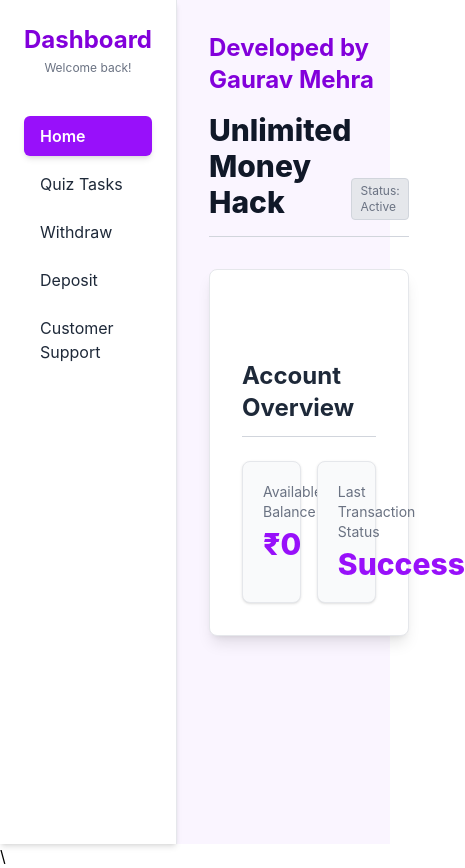
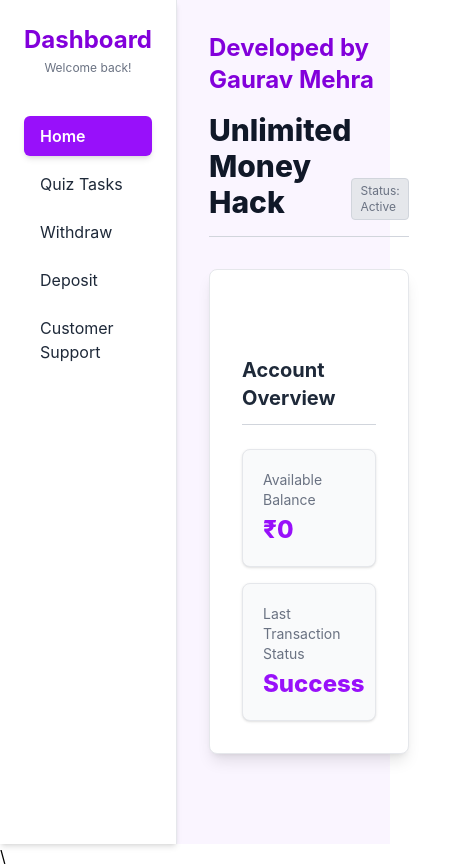
Before and after one commit to Gaurav-1810/Quiz-Play, a React (Vite) app: page /dashboard in a window 390 px wide. Shown: the whole page, 465 px wide, since content can reach past the window. Built offline with nearby package versions, Linux system fonts and the light colour scheme.

Commit message:
fixed moblie responsiveness issue

```diff
--- a/public/Auth/login.jsx
+++ b/public/Auth/login.jsx
@@ -51,7 +51,7 @@ export default function Login() {
         <div className="bg-white p-8 rounded-xl border border-purple-300 shadow-lg w-full max-w-md">
             <img src="https://images.unsplash.com/photo-1563013544-824ae1b704d3?q=80&w=400&h=200&auto=format&fit=crop" alt="Login Illustration" className="w-full h-32 object-cover rounded-lg mb-6 shadow-sm" />
             <div className="mb-8 text-center">
-                <h1 className="text-2xl font-bold text-purple-700">Welcome to Unlimited Money Hack</h1>
+                <h1 className="text-xl sm:text-2xl font-bold text-purple-700">Welcome to Unlimited Money Hack</h1>
                 <p className="text-sm text-gray-500 mt-1">Please log in to your account</p>
             </div>
             <form onSubmit={handleSubmit} className="space-y-6">
--- a/public/Auth/signUp.jsx
+++ b/public/Auth/signUp.jsx
@@ -40,7 +40,7 @@ export default function SignUp() {
         <div className="bg-white p-8 rounded-xl border border-purple-300 shadow-lg w-full max-w-md">
             <img src="https://images.unsplash.com/photo-1579621970563-ebec7560ff3e?q=80&w=400&h=200&auto=format&fit=crop" alt="Register Illustration" className="w-full h-32 object-cover rounded-lg mb-6 shadow-sm" />
             <div className="mb-8 text-center">
-                <h1 className="text-2xl font-bold text-purple-700">Welcome to Unlimited Money Hack</h1>
+                <h1 className="text-xl sm:text-2xl font-bold text-purple-700">Welcome to Unlimited Money Hack</h1>
                 <p className="text-sm text-gray-500 mt-1">Create your account</p>
             </div>
             <form onSubmit={handleSubmit} className="space-y-4">
--- a/src/Dashboard.jsx
+++ b/src/Dashboard.jsx
@@ -83,17 +83,17 @@ export default function Dashboard() {
             case 'home':
                 return (
                     <div className="space-y-6">
-                        <marquee scrollAmount="15" direction="left" className="text-lg text-purple-500 mb-6">Welcome to your dashboard! Check your balance and take on quiz challenges to earn more rewards.</marquee>
+                        <marquee scrollAmount="15" direction="left" className="text-md sm:text-lg text-purple-500 mb-6">Welcome to your dashboard! Check your balance and take on quiz challenges to earn more rewards.</marquee>
 
-                        <h3 className="text-2xl font-bold text-gray-800 border-b border-gray-300 pb-3">Account Overview</h3>
-                        <div className="grid grid-cols-2 gap-4">
+                        <h3 className="text-xl sm:text-2xl font-bold text-gray-800 border-b border-gray-300 pb-3">Account Overview</h3>
+                        <div className="grid grid-cols-1 md:grid-cols-2 gap-4">
                             <div className="p-5 bg-gray-50 border border-gray-200 rounded-lg shadow-sm">
                                 <p className="text-sm text-gray-500">Available Balance</p>
-                                <p className="text-3xl font-extrabold text-purple-600 mt-1">₹{balance.toLocaleString()}</p>
+                                <p className="text-2xl sm:text-3xl font-extrabold text-purple-600 mt-1">₹{balance.toLocaleString()}</p>
                             </div>
                             <div className="p-5 bg-gray-50 border border-gray-200 rounded-lg shadow-sm">
                                 <p className="text-sm text-gray-500">Last Transaction Status</p>
-                                <p className="text-3xl font-extrabold text-purple-600 mt-1">Success</p>
+                                <p className="text-2xl sm:text-3xl font-extrabold text-purple-600 mt-1">Success</p>
                             </div>
                         </div>
                     </div>
@@ -101,11 +101,11 @@ export default function Dashboard() {
             case 'quiz':
                 if (!quizState.started) {
                     return (
-                        <div className="text-center py-10 animate-fadeIn space-y-4">
-                            <marquee scrollAmount="15" direction="left" className="text-lg text-purple-500 mb-6">Welcome to your dashboard! Check your balance and take on quiz challenges to earn more rewards.</marquee>
+                        <div className="text-center py-6 sm:py-10 animate-fadeIn space-y-4">
+                            <marquee scrollAmount="15" direction="left" className="text-md sm:text-lg text-purple-500 mb-6">Welcome to your dashboard! Check your balance and take on quiz challenges to earn more rewards.</marquee>
 
-                            <img src={img1} alt="Quiz Start" className="w-full max-w-xs mx-auto h-32 object-cover rounded-lg shadow-md" />
-                            <h3 className="text-3xl font-bold text-purple-700 mb-4">Quiz Challenge</h3>
+                            <img src={img1} alt="Quiz Start" className="w-full max-w-xs mx-auto h-24 sm:h-32 object-cover rounded-lg shadow-md" />
+                            <h3 className="text-2xl sm:text-3xl font-bold text-purple-700 mb-4">Quiz Challenge</h3>
                             <p className="text-gray-600 mb-8">Test your knowledge and earn money rewards!</p>
                             <button onClick={() => setQuizState({ ...quizState, started: true })}
                                 className="bg-purple-600 text-white px-10 py-3 rounded-full font-bold hover:bg-purple-700 transition-all shadow-lg hover:shadow-purple-200">
@@ -118,9 +118,9 @@ export default function Dashboard() {
                 if (quizState.isFinished) {
                     return (
                         <div className="text-center py-10 animate-scaleUp">
-                            <img src={img2} alt="Quiz Completed" className="w-full max-w-xs mx-auto h-32 object-cover rounded-lg shadow-md mb-4" />
-                            <div className="text-6xl mb-4">🎉</div>
-                            <h3 className="text-2xl font-bold text-gray-800">Level {quizState.level} Completed!</h3>
+                            <img src={img2} alt="Quiz Completed" className="w-full max-w-xs mx-auto h-24 sm:h-32 object-cover rounded-lg shadow-md mb-4" />
+                            <div className="text-5xl sm:text-6xl mb-4">🎉</div>
+                            <h3 className="text-xl sm:text-2xl font-bold text-gray-800">Level {quizState.level} Completed!</h3>
                             <p className="text-4xl font-black text-purple-600 my-4">Score: {quizState.score}</p>
                             {quizState.level === 1 ? (
                                 <button onClick={startNextLevel} className="bg-purple-600 text-white px-8 py-2 rounded-md font-bold hover:bg-purple-700 transition-all">
@@ -150,7 +150,7 @@ export default function Dashboard() {
                             <div className="bg-purple-600 h-2 rounded-full transition-all duration-500" style={{ width: `${progress}%` }}></div>
                         </div>
 
-                        <h3 className="text-xl font-bold text-gray-800 mb-8">{currentQ.q}</h3>
+                        <h3 className="text-lg sm:text-xl font-bold text-gray-800 mb-8">{currentQ.q}</h3>
 
                         <div className="grid grid-cols-1 md:grid-cols-2 gap-4">
                             {currentQ.a.map((option, index) => {
```
